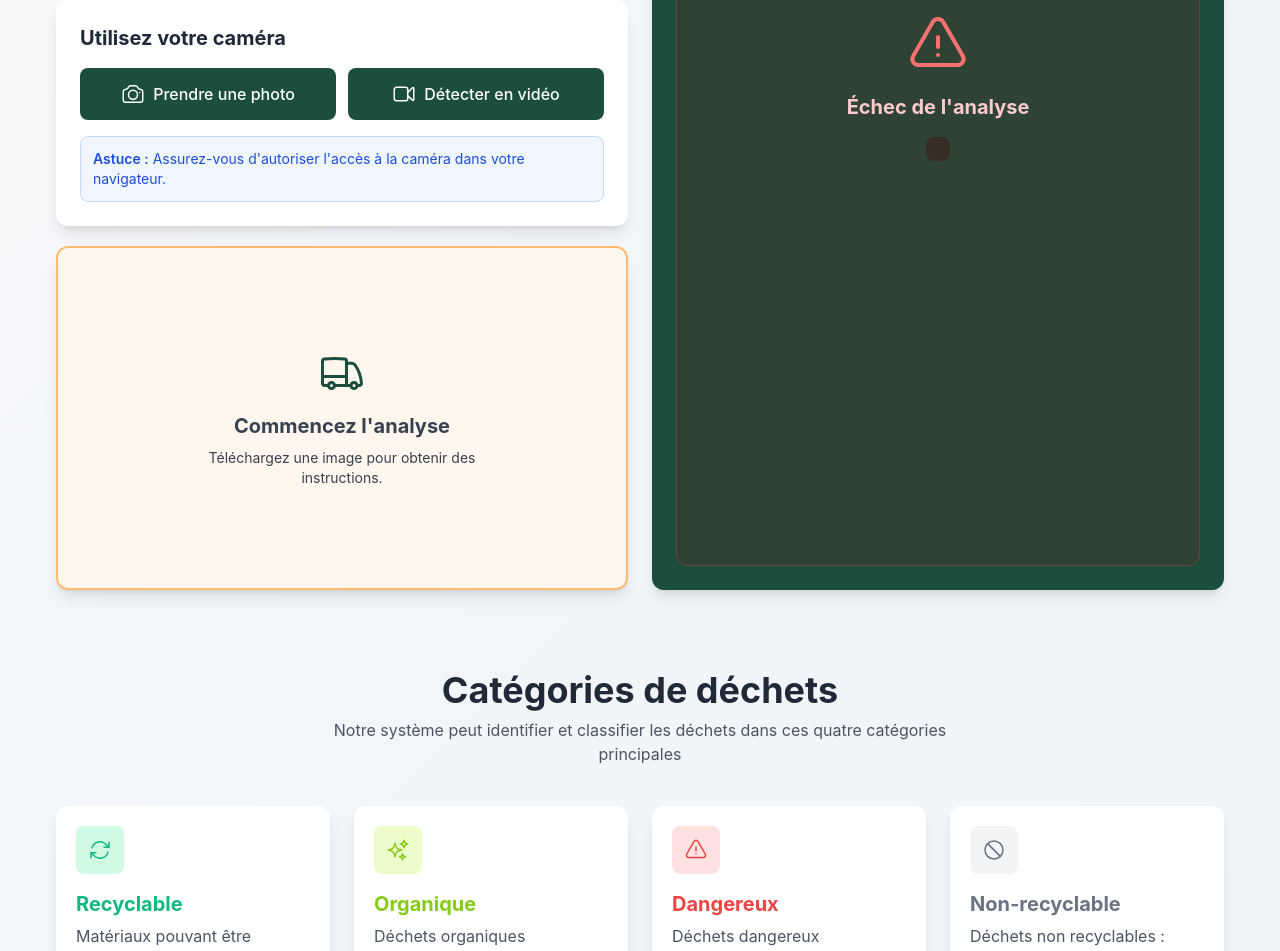
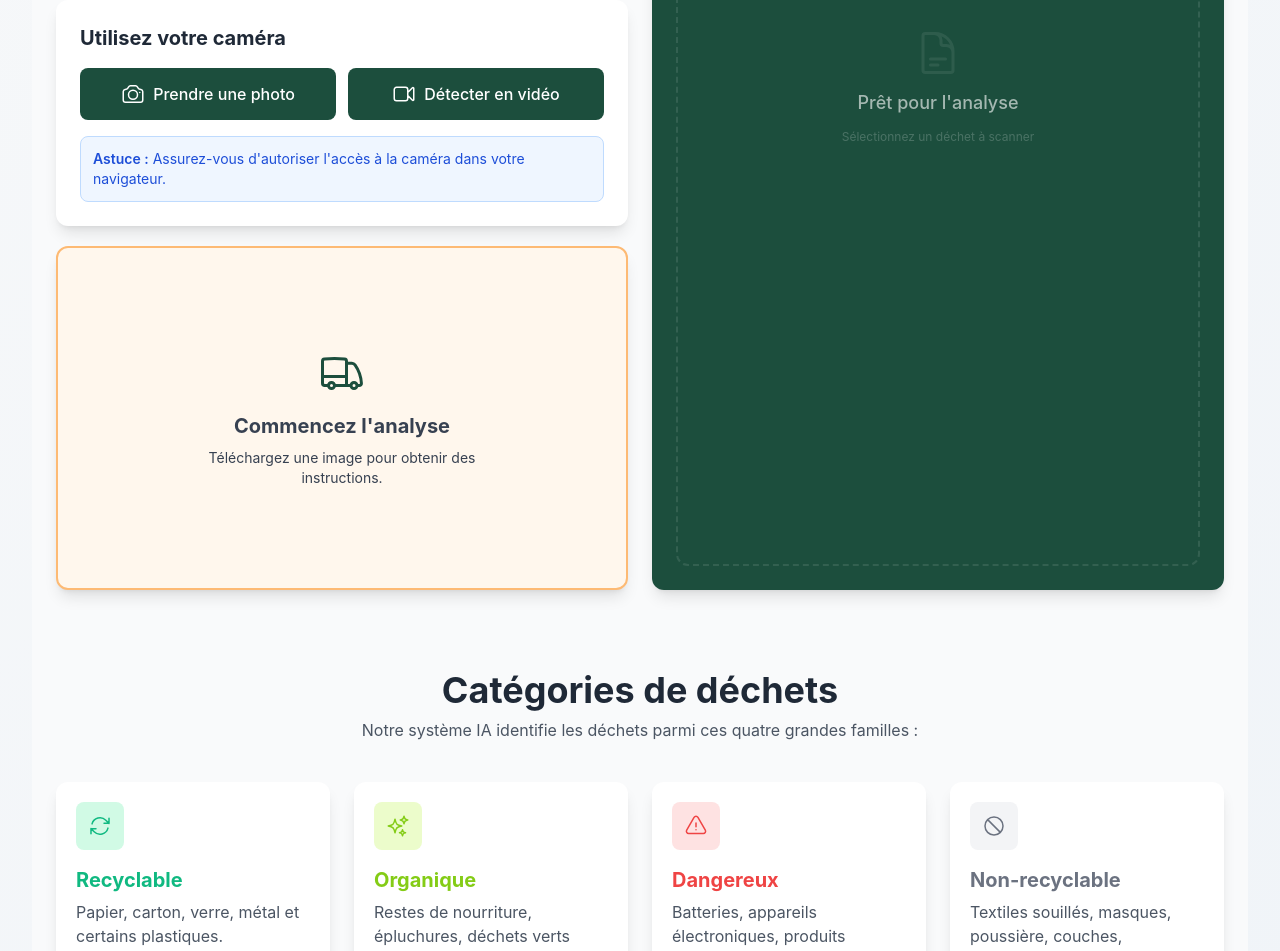
Before and after one commit to Ange-Etoile/Dechet_Urbain, a Vue app: page /resultats in a window 1280 px wide. Shown: the part 1100-2051 px from the top of the page. Built offline with nearby package versions, Linux system fonts and the light colour scheme.

Commit message:
Fix store singleton and page props

```diff
--- a/src/components/CardResult.vue
+++ b/src/components/CardResult.vue
@@ -4,15 +4,11 @@ import {
   CheckCircleIcon, TrashIcon, DocumentTextIcon, CubeIcon,
   BeakerIcon, WrenchScrewdriverIcon, ComputerDesktopIcon,
   TruckIcon, BoltIcon, ArchiveBoxIcon, CakeIcon,
-  XCircleIcon, SparklesIcon, ExclamationCircleIcon,
-  ExclamationTriangleIcon, CheckBadgeIcon
+  XCircleIcon, SparklesIcon, ExclamationTriangleIcon
 } from '@heroicons/vue/24/outline';
 
 interface Props {
-  predictions?: {
-    category: string;
-    confidence: number;
-  }[];
+  predictions?: { category: string; confidence: number; }[];
   generalClass?: string;
   classProbability?: number;
   isLoading?: boolean;
@@ -24,196 +20,94 @@ const props = withDefaults(defineProps<Props>(), {
   generalClass: 'non-recyclable',
   classProbability: 0,
   isLoading: false,
-  error: null
+  error: null // ✅ Par défaut à null
 });
 
-// 1. FORMATAGE DES NOMS
-const formatCategoryName = (name: string) => {
-  if (!name) return 'Inconnu';
-  return (name.charAt(0).toUpperCase() + name.slice(1)).replace(/-/g, ' ');
-};
+// Formatage simple des noms
+const formatCategoryName = (name: string) =>
+  name ? (name.charAt(0).toUpperCase() + name.slice(1)).replace(/-/g, ' ') : 'Inconnu';
 
-// 2. CONFIGURATION VISUELLE PAR CLASSE
-const classUIConfig = computed(() => {
+// UI Config pour les consignes
+const classUI = computed(() => {
   const configs: Record<string, any> = {
-    'recyclable': {
-      title: 'Recyclable',
-      icon: CheckCircleIcon,
-      colorClass: 'text-green-700',
-      bgColor: 'bg-green-50',
-      borderColor: 'border-green-300',
-      progressColor: 'bg-green-600',
-      iconBoxColor: 'bg-green-200'
-    },
-    'organique': {
-      title: 'Organique',
-      icon: CheckBadgeIcon,
-      colorClass: 'text-emerald-700',
-      bgColor: 'bg-emerald-50',
-      borderColor: 'border-emerald-300',
-      progressColor: 'bg-emerald-600',
-      iconBoxColor: 'bg-emerald-200'
-    },
-    'dangerous': {
-      title: 'Dangereux',
-      icon: ExclamationTriangleIcon,
-      colorClass: 'text-red-700',
-      bgColor: 'bg-red-50',
-      borderColor: 'border-red-300',
-      progressColor: 'bg-red-600',
-      iconBoxColor: 'bg-red-200'
-    },
-    'non-recyclable': {
-      title: 'Non Recyclable',
-      icon: XCircleIcon,
-      colorClass: 'text-orange-700',
-      bgColor: 'bg-orange-50',
-      borderColor: 'border-orange-300',
-      progressColor: 'bg-orange-600',
-      iconBoxColor: 'bg-orange-200'
-    }
+    'recyclable': { title: 'Recyclable', icon: CheckCircleIcon, color: 'text-green-700', bg: 'bg-green-50', border: 'border-green-300', iconBg: 'bg-green-200' },
+    'organique': { title: 'Organique', icon: CheckCircleIcon, color: 'text-emerald-700', bg: 'bg-emerald-50', border: 'border-emerald-300', iconBg: 'bg-emerald-200' },
+    'dangerous': { title: 'Dangereux', icon: ExclamationTriangleIcon, color: 'text-red-700', bg: 'bg-red-50', border: 'border-red-300', iconBg: 'bg-red-200' },
+    'non-recyclable': { title: 'Non Recyclable', icon: XCircleIcon, color: 'text-orange-700', bg: 'bg-orange-50', border: 'border-orange-300', iconBg: 'bg-orange-200' }
   };
-
-  let key = props.generalClass?.toLowerCase().trim() || 'non-recyclable';
-  if (key === 'organic') key = 'organique';
-  if (key === 'danger' || key === 'hazardous') key = 'dangerous';
-  if (key === 'trash' || key === 'garbage') key = 'non-recyclable';
-
-  return configs[key] || {
-    title: formatCategoryName(key),
-    icon: SparklesIcon,
-    colorClass: 'text-blue-700',
-    bgColor: 'bg-blue-50',
-    borderColor: 'border-blue-300',
-    progressColor: 'bg-blue-600',
-    iconBoxColor: 'bg-blue-200'
-  };
+  return configs[props.generalClass] || configs['non-recyclable'];
 });
 
-// 3. CONFIGURATION DES ICONES DE CATÉGORIES
-const categoryConfig: Record<string, { icon: any; color: string; bgColor: string }> = {
+const categoryConfig: Record<string, any> = {
   'trash': { icon: TrashIcon, color: '#6B7280', bgColor: '#F3F4F6' },
   'paper': { icon: DocumentTextIcon, color: '#3B82F6', bgColor: '#DBEAFE' },
   'plastic': { icon: CubeIcon, color: '#F59E0B', bgColor: '#FEF3C7' },
   'glass': { icon: BeakerIcon, color: '#10B981', bgColor: '#D1FAE5' },
-  'medical': { icon: ExclamationCircleIcon, color: '#EF4444', bgColor: '#FEE2E2' },
   'metal': { icon: WrenchScrewdriverIcon, color: '#8B5CF6', bgColor: '#EDE9FE' },
-  'e-waste': { icon: ComputerDesktopIcon, color: '#EC4899', bgColor: '#FCE7F3' },
-  'automobile waste': { icon: TruckIcon, color: '#F97316', bgColor: '#FFEDD5' },
-  'battery': { icon: BoltIcon, color: '#14B8A6', bgColor: '#CCFBF1' },
-  'cardboard': { icon: ArchiveBoxIcon, color: '#A855F7', bgColor: '#F3E8FF' },
-  'food organic': { icon: CakeIcon, color: '#84CC16', bgColor: '#ECFCCB' },
-  'Food Organics': { icon: CakeIcon, color: '#84CC16', bgColor: '#ECFCCB' }
+  'cardboard': { icon: ArchiveBoxIcon, color: '#A855F7', bgColor: '#F3E8FF' }
 };
 
-const getCategoryConfig = (category: string) => {
-  return categoryConfig[category] || { icon: TrashIcon, color: '#6B7280', bgColor: '#F3F4F6' };
-};
-
-const sortedPredictions = computed(() => {
-  return props.predictions ? [...props.predictions].sort((a, b) => b.confidence - a.confidence) : [];
-});
-
-const mainCategory = computed(() => sortedPredictions.value.length > 0 ? sortedPredictions.value[0] : null);
-
+const getCatCfg = (cat: string) => categoryConfig[cat] || { icon: TrashIcon, color: '#6B7280', bgColor: '#F3F4F6' };
+const mainCat = computed(() => props.predictions && props.predictions.length > 0 ? props.predictions[0] : null);
 </script>
 
 <template>
-  <div class="h-auto rounded-xl shadow-lg w-full p-4 sm:p-6 flex flex-col gap-4 items-start bg-[#1C4E3D] transition-all duration-500 min-h-[400px]">
+  <div class="h-auto rounded-xl shadow-lg w-full p-6 flex flex-col gap-4 bg-[#1C4E3D] min-h-[420px] transition-all">
 
-    <div v-if="props.error" class="w-full flex-1 flex flex-col items-center justify-center gap-4 p-6 bg-red-900/20 rounded-xl border border-red-500/30">
-      <ExclamationTriangleIcon class="w-16 h-16 text-red-400" />
-      <h3 class="text-xl font-bold text-red-200">Échec de l'analyse</h3>
-      <p class="text-sm text-red-300/80 text-center bg-red-950/40 p-3 rounded-lg">{{ props.error }}</p>
+    <div v-if="props.isLoading" class="flex-1 flex flex-col items-center justify-center text-white gap-4">
+      <div class="w-12 h-12 border-4 border-white/20 border-t-white rounded-full animate-spin"></div>
+      <p class="animate-pulse text-sm">Analyse en cours...</p>
     </div>
 
-    <div v-else-if="props.isLoading" class="w-full flex-1 flex flex-col items-center justify-center gap-4 text-white">
-      <div class="relative">
-        <div class="w-16 h-16 border-4 border-white/20 border-t-white rounded-full animate-spin"></div>
-        <SparklesIcon class="w-6 h-6 text-white absolute top-1/2 left-1/2 -translate-x-1/2 -translate-y-1/2" />
-      </div>
-      <p class="text-lg font-medium animate-pulse">Analyse de l'image...</p>
+    <div v-else-if="props.error && props.error.length > 0"
+         class="flex-1 flex flex-col items-center justify-center bg-red-900/20 rounded-xl p-6 border border-red-500/30">
+      <ExclamationTriangleIcon class="w-12 h-12 text-red-400 mb-2" />
+      <p class="text-red-200 text-center text-sm font-bold">Erreur d'analyse</p>
+      <p class="text-red-300/70 text-center text-xs mt-1">{{ props.error }}</p>
     </div>
 
-    <div v-else-if="!mainCategory" class="w-full flex-1 flex flex-col items-center justify-center gap-4 text-white/40 border-2 border-dashed border-white/10 rounded-xl">
-      <div class="p-4 bg-white/5 rounded-full">
-        <DocumentTextIcon class="w-12 h-12"/>
-      </div>
-      <p class="text-lg">Prêt pour la classification</p>
+    <div v-else-if="!mainCat"
+         class="flex-1 flex flex-col items-center justify-center border-2 border-dashed border-white/10 rounded-xl text-white/40 gap-3">
+      <DocumentTextIcon class="w-12 h-12 opacity-20" />
+      <p class="text-lg font-medium text-white/60">Prêt pour l'analyse</p>
+      <p class="text-xs opacity-50">Sélectionnez un déchet à scanner</p>
     </div>
 
     <template v-else>
-      <div class="flex items-center gap-3 mb-2">
-        <div class="w-10 h-10 rounded-lg bg-[#B7D9E4] flex items-center justify-center shadow-lg shadow-black/20">
+      <div class="flex items-center gap-3">
+        <div class="w-10 h-10 rounded bg-[#B7D9E4] flex items-center justify-center shadow-lg">
           <SparklesIcon class="w-6 h-6 text-[#1C4E3D]" />
         </div>
-        <div>
-          <h1 class="text-xl font-bold text-white leading-tight">Résultat d'analyse</h1>
-          <p class="text-xs text-[#B7D9E4]/70">Identifié via AI Vision</p>
+        <h2 class="text-xl font-bold text-white">Résultat de l'IA</h2>
+      </div>
+
+      <div class="bg-white rounded-xl p-4 shadow-xl">
+        <div class="flex justify-between items-center mb-4">
+          <div class="flex items-center gap-4">
+            <div class="w-14 h-14 rounded-xl flex items-center justify-center" :style="{ backgroundColor: getCatCfg(mainCat.category).bgColor }">
+              <component :is="getCatCfg(mainCat.category).icon" class="w-8 h-8" :style="{ color: getCatCfg(mainCat.category).color }" />
+            </div>
+            <div>
+              <p class="text-[10px] font-bold text-gray-400 uppercase">Détection</p>
+              <h3 class="text-2xl font-black" :style="{ color: getCatCfg(mainCat.category).color }">{{ formatCategoryName(mainCat.category) }}</h3>
+            </div>
+          </div>
+          <p class="text-2xl font-black text-[#1C4E3D]">{{ Math.round(mainCat.confidence * 100) }}%</p>
         </div>
       </div>
 
-      <div class="w-full bg-white rounded-xl p-4 shadow-xl border-b-4 border-[#B7D9E4]">
-        <div class="flex items-center justify-between mb-4">
+      <div class="border-2 rounded-xl p-4" :class="[classUI.bg, classUI.border]">
+        <div class="flex justify-between items-center">
           <div class="flex items-center gap-4">
-            <div class="w-14 h-14 rounded-xl flex items-center justify-center"
-                 :style="{ backgroundColor: getCategoryConfig(mainCategory.category).bgColor }">
-              <component :is="getCategoryConfig(mainCategory.category).icon"
-                         class="w-8 h-8"
-                         :style="{ color: getCategoryConfig(mainCategory.category).color }" />
+            <div class="w-12 h-12 rounded-lg flex items-center justify-center" :class="classUI.iconBg">
+              <component :is="classUI.icon" class="w-7 h-7" :class="classUI.color" />
             </div>
             <div>
-              <p class="text-[10px] font-black text-gray-400 uppercase tracking-widest">Objet Détecté</p>
-              <h2 class="text-2xl font-black leading-none" :style="{ color: getCategoryConfig(mainCategory.category).color }">
-                {{ formatCategoryName(mainCategory.category) }}
-              </h2>
+              <p class="text-[10px] font-bold uppercase opacity-60" :class="classUI.color">Consigne de tri</p>
+              <h3 class="text-xl font-black" :class="classUI.color">{{ classUI.title }}</h3>
             </div>
           </div>
-          <div class="text-right">
-            <p class="text-[10px] font-black text-gray-400 uppercase">Confiance</p>
-            <p class="text-2xl font-black text-[#1C4E3D]">{{ Math.round(mainCategory.confidence * 100) }}%</p>
-          </div>
-        </div>
-        <div class="w-full h-2.5 rounded-full bg-gray-100 overflow-hidden">
-          <div class="h-full transition-all duration-1000 ease-out"
-               :style="{ width: `${mainCategory.confidence * 100}%`, backgroundColor: getCategoryConfig(mainCategory.category).color }"></div>
-        </div>
-      </div>
-
-      <div class="w-full border-2 rounded-xl p-4 shadow-xl"
-           :class="[classUIConfig.bgColor, classUIConfig.borderColor]">
-        <div class="flex items-center justify-between mb-4">
-          <div class="flex items-center gap-4">
-            <div class="w-12 h-12 rounded-xl flex items-center justify-center shadow-inner" :class="classUIConfig.iconBoxColor">
-              <component :is="classUIConfig.icon" class="w-7 h-7" :class="classUIConfig.colorClass" />
-            </div>
-            <div>
-              <p class="text-[10px] font-black uppercase opacity-60" :class="classUIClass">Consigne</p>
-              <h3 class="text-xl font-black" :class="classUIConfig.colorClass">{{ classUIConfig.title }}</h3>
-            </div>
-          </div>
-          <div class="text-right">
-            <p class="text-2xl font-black" :class="classUIConfig.colorClass">
-              {{ Math.round(props.classProbability * 100) }}%
-            </p>
-          </div>
-        </div>
-      </div>
-
-      <div class="w-full mt-2" v-if="sortedPredictions.length > 1">
-        <h3 class="text-xs font-black text-[#B7D9E4] uppercase tracking-widest mb-3 flex items-center gap-2">
-          <ArchiveBoxIcon class="w-4 h-4" />
-          Probabilités alternatives
-        </h3>
-        <div class="grid grid-cols-1 gap-2">
-          <div v-for="(prediction, index) in sortedPredictions.slice(1, 3)" :key="index"
-               class="flex items-center justify-between bg-white/5 p-3 rounded-lg border border-white/5">
-            <div class="flex items-center gap-3">
-              <component :is="getCategoryConfig(prediction.category).icon" class="w-4 h-4 text-[#B7D9E4]" />
-              <span class="text-sm font-bold text-white">{{ formatCategoryName(prediction.category) }}</span>
-            </div>
-            <span class="text-sm font-mono text-[#B7D9E4]">{{ Math.round(prediction.confidence * 100) }}%</span>
-          </div>
+          <p class="text-2xl font-black" :class="classUI.color">{{ Math.round(props.classProbability * 100) }}%</p>
         </div>
       </div>
     </template>
@@ -221,11 +115,6 @@ const mainCategory = computed(() => sortedPredictions.value.length > 0 ? sortedP
 </template>
 
 <style scoped>
-.animate-spin {
-  animation: spin 1s linear infinite;
-}
-@keyframes spin {
-  from { transform: rotate(0deg); }
-  to { transform: rotate(360deg); }
-}
+.animate-spin { animation: spin 1s linear infinite; }
+@keyframes spin { from { transform: rotate(0deg); } to { transform: rotate(360deg); } }
 </style>
--- a/src/stores/predictionStore.ts
+++ b/src/stores/predictionStore.ts
@@ -1,47 +1,26 @@
 import { ref, computed } from 'vue';
 import axios from 'axios';
 
-interface Prediction {
-  category: string;
-  confidence: number;
-}
+const BACKEND_URL = "https://angeetoile-waste-classifier-backend.hf.space/predict";
 
-interface RecyclingInfo {
-  recyclable: boolean;
-  binColor: string;
-  recommendations: string[];
-  specialInstructions?: string;
-  generalClass: string;
-  iconType?: string;
-  message?: string;
-}
-
-const BACKEND_URL = "https://angeetoile-waste-classifier-backend.hf.space/predict";
-const AXIOS_TIMEOUT_MS = 150000;
-
-const predictionResults = ref<Prediction[]>([]);
-const recyclingInfo = ref<RecyclingInfo | null>(null);
-const isLoading = ref<boolean>(false);
+// ⚠️ CRÉER LES REF EN DEHORS DE LA FONCTION (SINGLETON)
+const predictionResults = ref<any[]>([]);
+const recyclingInfo = ref<any>(null);
+const isLoading = ref(false);
 const error = ref<string | null>(null);
 
-const mainPrediction = computed(() => {
-  if (predictionResults.value.length === 0) return null;
-  return predictionResults.value.reduce((prev, current) =>
-    current.confidence > prev.confidence ? current : prev
-  );
-});
-
+// Getters
+const mainPrediction = computed(() => predictionResults.value[0] || null);
 
 const currentGeneralClass = computed(() => {
   return recyclingInfo.value?.generalClass || 'non-recyclable';
 });
 
 const recyclableProbability = computed(() => {
-  const mainPred = mainPrediction.value;
-  if (!mainPred) return 0;
-  return mainPred.confidence;
+  return mainPrediction.value?.confidence || 0;
 });
 
+// Actions
 const reset = () => {
   predictionResults.value = [];
   recyclingInfo.value = null;
@@ -51,10 +30,11 @@ const reset = () => {
 
 const uploadAndPredict = async (fileToUpload: File) => {
   if (!fileToUpload) {
-    error.value = "Aucun fichier sélectionné.";
+    error.value = "Aucun fichier sélectionné";
     return;
   }
 
+  console.log("🚀 Upload started");
   reset();
   isLoading.value = true;
 
@@ -64,34 +44,35 @@ const uploadAndPredict = async (fileToUpload: File) => {
   try {
     const response = await axios.post(BACKEND_URL, formData, {
       headers: { 'Content-Type': 'multipart/form-data' },
-      timeout: AXIOS_TIMEOUT_MS,
+      timeout: 60000,
     });
 
     const data = response.data;
+    console.log("✅ Response:", data);
 
-    if (data.success && data.predictions) {
-      predictionResults.value = data.predictions.map((p: any) => ({
-        category: p.category,
-        confidence: p.confidence
-      }));
+    if (data.success) {
+      predictionResults.value = data.predictions;
       recyclingInfo.value = {
-        recyclable: data.recycling_info.binColor !== 'gris',
         binColor: data.recycling_info.binColor,
         recommendations: data.recycling_info.recommendations,
         generalClass: data.general_class,
-        message: data.main_prediction.category
       };
+
+      console.log("📦 Predictions:", predictionResults.value);
+      console.log("♻️ Recycling Info:", recyclingInfo.value);
+    } else {
+      error.value = "Réponse invalide du serveur";
     }
-
   } catch (err: any) {
-    // Affiche l'erreur réelle dans la console pour débugger
-    console.error("Détails de l'erreur axios:", err.response?.data || err.message);
-    error.value = err.response?.data?.message || "Échec de l'analyse.";
+    console.error("❌ Error:", err);
+    error.value = err.response?.data?.error || "Échec de l'analyse. Réessayez.";
   } finally {
     isLoading.value = false;
+    console.log("🏁 Upload finished, isLoading:", isLoading.value);
   }
 };
 
+// Export du store comme singleton
 export const usePredictionStore = () => {
   return {
     predictionResults,
--- a/src/views/Resultat.vue
+++ b/src/views/Resultat.vue
@@ -1,42 +1,32 @@
 <script setup>
+import { usePredictionStore } from '@/stores/predictionStore';
+import Header from '@/components/Header.vue';
+import CardDescribe from '@/components/CardDescribe.vue';
+import CardUpload from '@/components/CardUpload.vue';
 import CardAction from '@/components/CardAction.vue';
-import CardCategory from '@/components/CardCategory.vue';
-import CardDescribe from '@/components/CardDescribe.vue';
 import CardRecommadation from '@/components/CardRecommadation.vue';
 import CardResult from '@/components/CardResult.vue';
-import CardUpload from '@/components/CardUpload.vue';
-import Header from '@/components/Header.vue';
+import CardCategory from '@/components/CardCategory.vue';
 
-import { usePredictionStore } from '@/stores/predictionStore';
 import {
   ArrowPathIcon,
   ExclamationTriangleIcon,
   NoSymbolIcon,
   SparklesIcon
 } from '@heroicons/vue/24/outline';
-import { toRefs } from 'vue';
 
+// Initialisation du store
 const store = usePredictionStore();
 
-// On récupère les refs du store
-// Assurez-vous que votre store exporte bien "generalClass" et "classProbability"
-const {
-  predictionResults,
-  isLoading,
-  error,
-  mainPrediction,
-  recyclingInfo,
-  generalClass,
-  classProbability
-} = toRefs(store);
-
+// Gestion de l'upload
 const handlePhotoTaken = (file) => {
+  console.log("📸 Photo taken:", file);
   store.uploadAndPredict(file);
 };
 </script>
 
 <template>
-  <div class="w-full min-h-screen h-auto flex flex-col gap-12 sm:gap-16 lg:gap-24 p-2 sm:p-4 lg:p-6">
+  <div class="w-full min-h-screen h-auto flex flex-col gap-12 sm:gap-16 lg:gap-24 p-2 sm:p-4 lg:p-6 bg-gray-50">
     <Header />
 
     <main class="w-full max-w-7xl mx-auto h-auto flex flex-col gap-8 sm:gap-10 lg:gap-12">
@@ -45,25 +35,26 @@ const handlePhotoTaken = (file) => {
       <div class="grid grid-cols-1 lg:grid-cols-2 gap-4 sm:gap-5 lg:gap-6">
         <div class="flex flex-col gap-4 sm:gap-5">
           <CardUpload />
-          <CardAction @photoTaken="handlePhotoTaken($event)" />
+
+          <CardAction @photoTaken="handlePhotoTaken" />
 
           <CardRecommadation
-            :category="mainPrediction?.category || 'unknown'"
-            :generalClass="generalClass || 'non-recyclable'"
-            :binColor="recyclingInfo?.binColor || 'gris'"
-            :recommendations="recyclingInfo?.recommendations || []"
-            :isLoading="isLoading"
+            :category="store.mainPrediction.value?.category || 'unknown'"
+            :generalClass="store.currentGeneralClass.value"
+            :binColor="store.recyclingInfo.value?.binColor || 'gris'"
+            :recommendations="store.recyclingInfo.value?.recommendations || []"
+            :isLoading="store.isLoading.value"
             nearestLocation="Point de collecte - 1.2 km"
           />
         </div>
 
         <div class="flex">
           <CardResult
-            :predictions="store.predictionResults"
-            :general-class="store.currentGeneralClass"
-            :class-probability="store.recyclableProbability"
-            :is-loading="store.isLoading"
-            :error="store.error"
+            :predictions="store.predictionResults.value"
+            :general-class="store.currentGeneralClass.value"
+            :class-probability="store.recyclableProbability.value"
+            :is-loading="store.isLoading.value"
+            :error="store.error.value"
           />
         </div>
       </div>
@@ -74,7 +65,7 @@ const handlePhotoTaken = (file) => {
             Catégories de déchets
           </h1>
           <p class="text-sm sm:text-base text-gray-600 max-w-2xl mx-auto px-4">
-            Notre système peut identifier et classifier les déchets dans ces quatre catégories principales
+            Notre système IA identifie les déchets parmi ces quatre grandes familles :
           </p>
         </div>
 
@@ -82,7 +73,7 @@ const handlePhotoTaken = (file) => {
           <CardCategory
             title="Recyclable"
             :icone="ArrowPathIcon"
-            content="Matériaux pouvant être recyclés : carton, verre, métal, papier, plastique"
+            content="Papier, carton, verre, métal et certains plastiques."
             color="#10B981"
             bgColor="#D1FAE5"
           />
@@ -90,7 +81,7 @@ const handlePhotoTaken = (file) => {
           <CardCategory
             title="Organique"
             :icone="SparklesIcon"
-            content="Déchets organiques biodégradables et compostables : restes alimentaires, végétaux"
+            content="Restes de nourriture, épluchures, déchets verts compostables."
             color="#84CC16"
             bgColor="#ECFCCB"
           />
@@ -98,7 +89,7 @@ const handlePhotoTaken = (file) => {
           <CardCategory
             title="Dangereux"
             :icone="ExclamationTriangleIcon"
-            content="Déchets dangereux nécessitant un traitement spécial : batteries, e-waste, déchets médicaux"
+            content="Batteries, appareils électroniques, produits toxiques."
             color="#EF4444"
             bgColor="#FEE2E2"
           />
@@ -106,7 +97,7 @@ const handlePhotoTaken = (file) => {
           <CardCategory
             title="Non-recyclable"
             :icone="NoSymbolIcon"
-            content="Déchets non recyclables : déchets automobiles, textiles usagés, ordures mixtes"
+            content="Textiles souillés, masques, poussière, couches, céramique."
             color="#6B7280"
             bgColor="#F3F4F6"
           />
```
